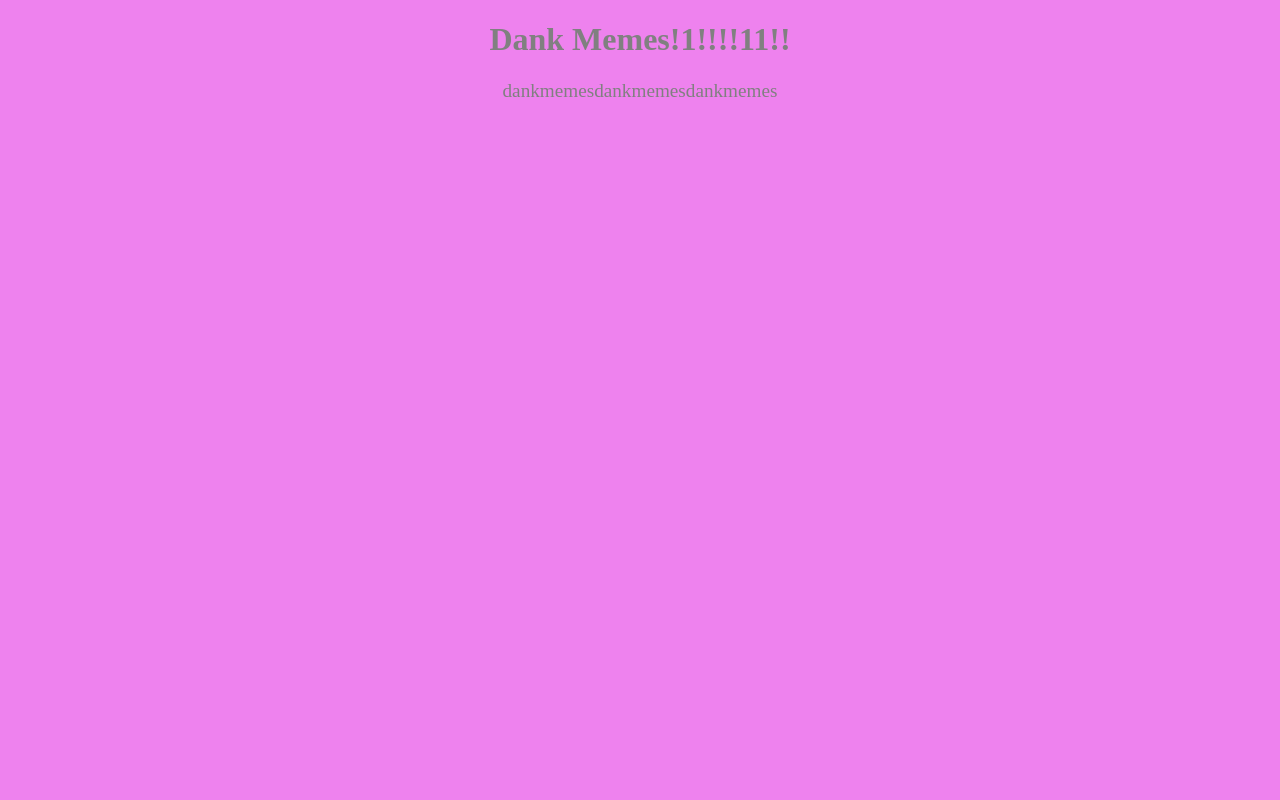
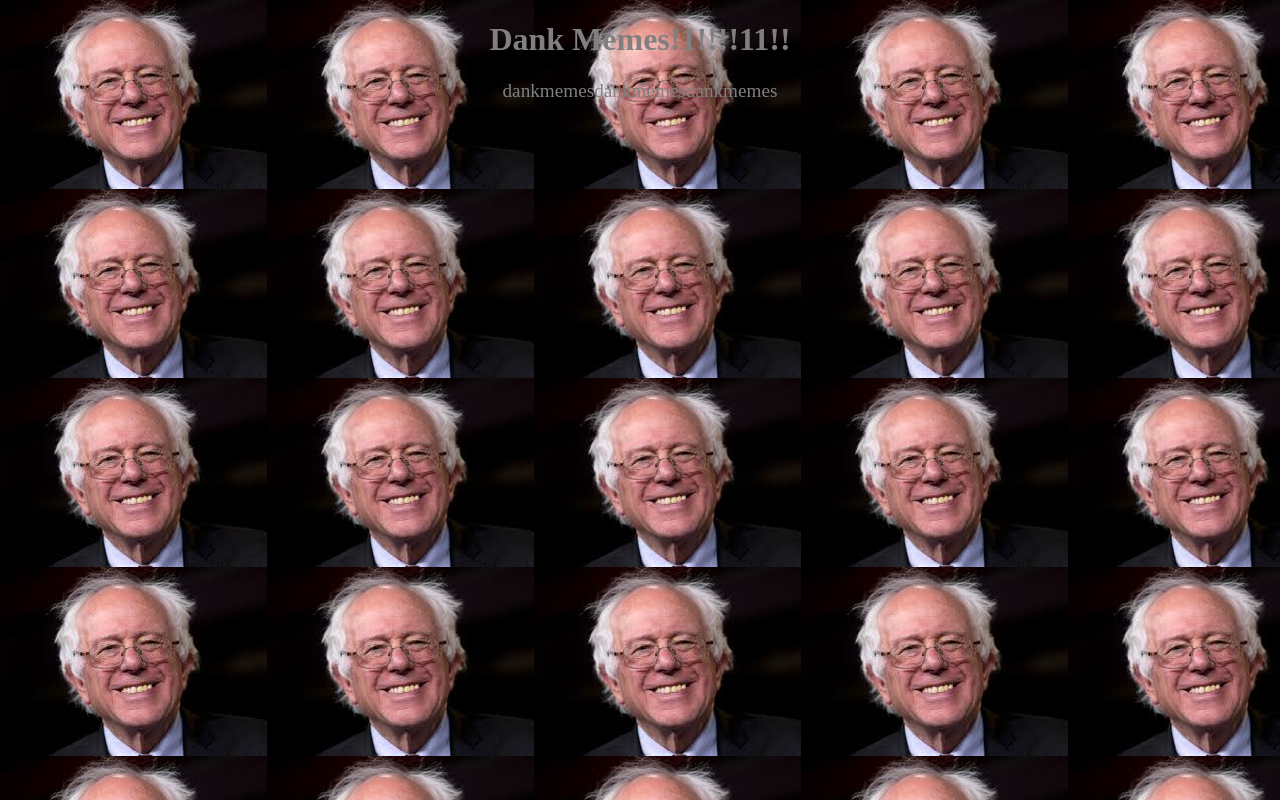
Before and after one commit to karleny/karleny.github.io, a plain HTML site: page index.html in a window 1280 px wide. Drawn offline with Linux system fonts and the light colour scheme.

Commit message:
Update index.html

```diff
--- a/index.html
+++ b/index.html
@@ -4,7 +4,7 @@
 <title>This is a Dank website, its lit</title>
 <link rel="stylesheet" type="text/css" href="dank.css">
 </head>
-<body>
+<body background="imgres.jpg">
 
 <h1>Dank Memes!1!!!!11!!</h1>
 <p>dankmemesdankmemesdankmemes</p>
```
